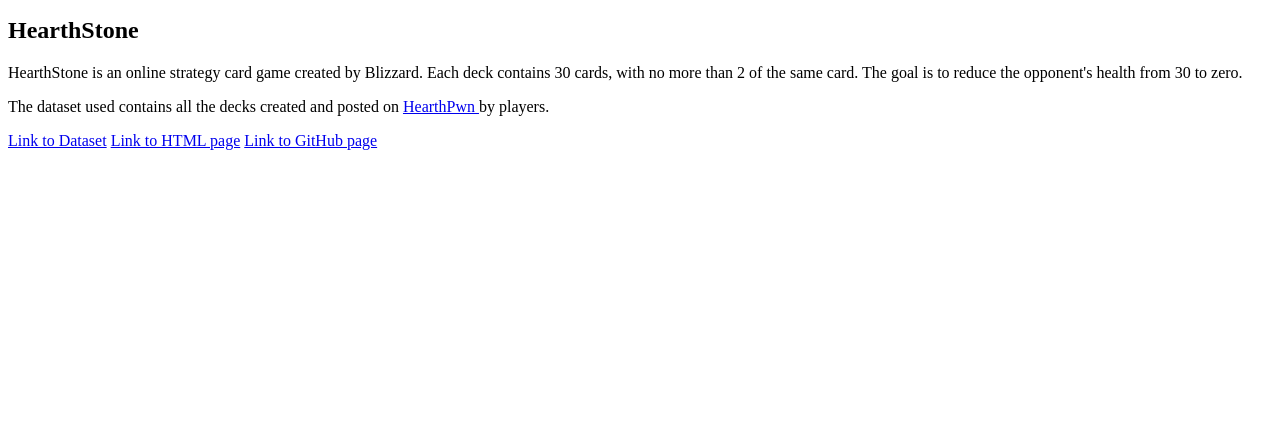
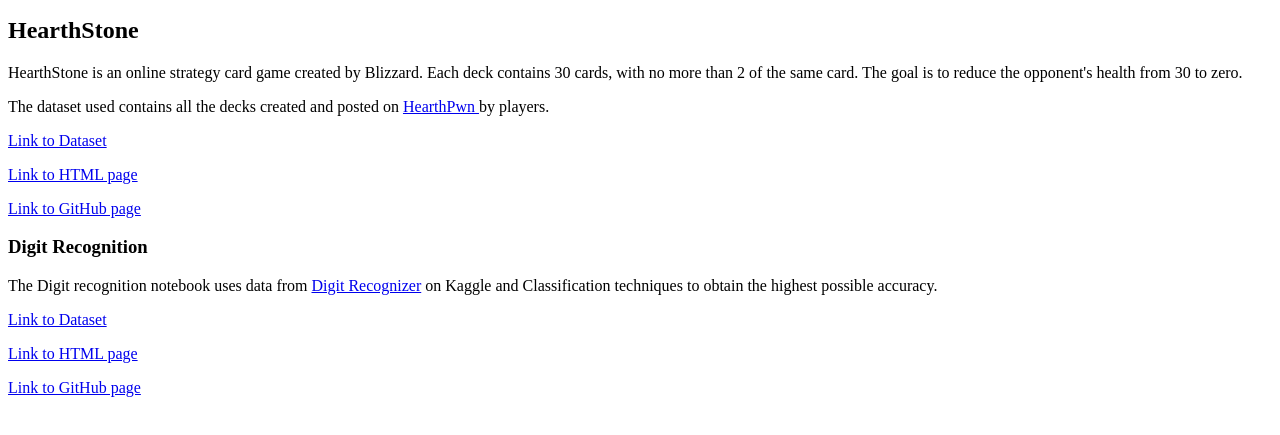
Before and after one commit to dawei95130/dawei95130.github.io, a plain HTML site: page index.html in a window 1280 px wide. Shown: the part 101-536 px from the top of the page. Drawn offline with Linux system fonts and the light colour scheme.

Commit message:
Update index.html

```diff
--- a/index.html
+++ b/index.html
@@ -6,8 +6,15 @@
 <h2> HearthStone </h2>
   <p> HearthStone is an online strategy card game created by Blizzard. Each deck contains 30 cards, with no more than 2 of the same card. The goal is to reduce the opponent's health from 30 to zero. </p>
   <p> The dataset used contains all the decks created and posted on <a href="https://www.hearthpwn.com"> HearthPwn </a> by players. </p>
-  <a href="https://www.kaggle.com/romainvincent/history-of-hearthstone">Link to Dataset</a>
-  <a href="hearthstone.html">Link to HTML page</a>
-  <a href="https://github.com/dawei95130/hearthstone/blob/master/hearthstone.ipynb">Link to GitHub page</a>
+  <p><a href="https://www.kaggle.com/romainvincent/history-of-hearthstone">Link to Dataset</a></p>
+  <p><a href="hearthstone.html">Link to HTML page</a></p>
+  <p><a href="https://github.com/dawei95130/hearthstone">Link to GitHub page</a></p>
+
+<h3> Digit Recognition </h3>
+  <p> The Digit recognition notebook uses data from <a href="https://www.kaggle.com/c/digit-recognizer">Digit Recognizer</a> on Kaggle and Classification techniques to obtain the highest possible accuracy. </p>
+  <p><a href="https://www.kaggle.com/c/digit-recognizer/data">Link to Dataset</a></p>
+  <p><a href="digits KNN.html">Link to HTML page</a></p>
+  <p><a href="https://github.com/dawei95130/Digit">Link to GitHub page</a></p>
+
 </body>
 </html>
```
